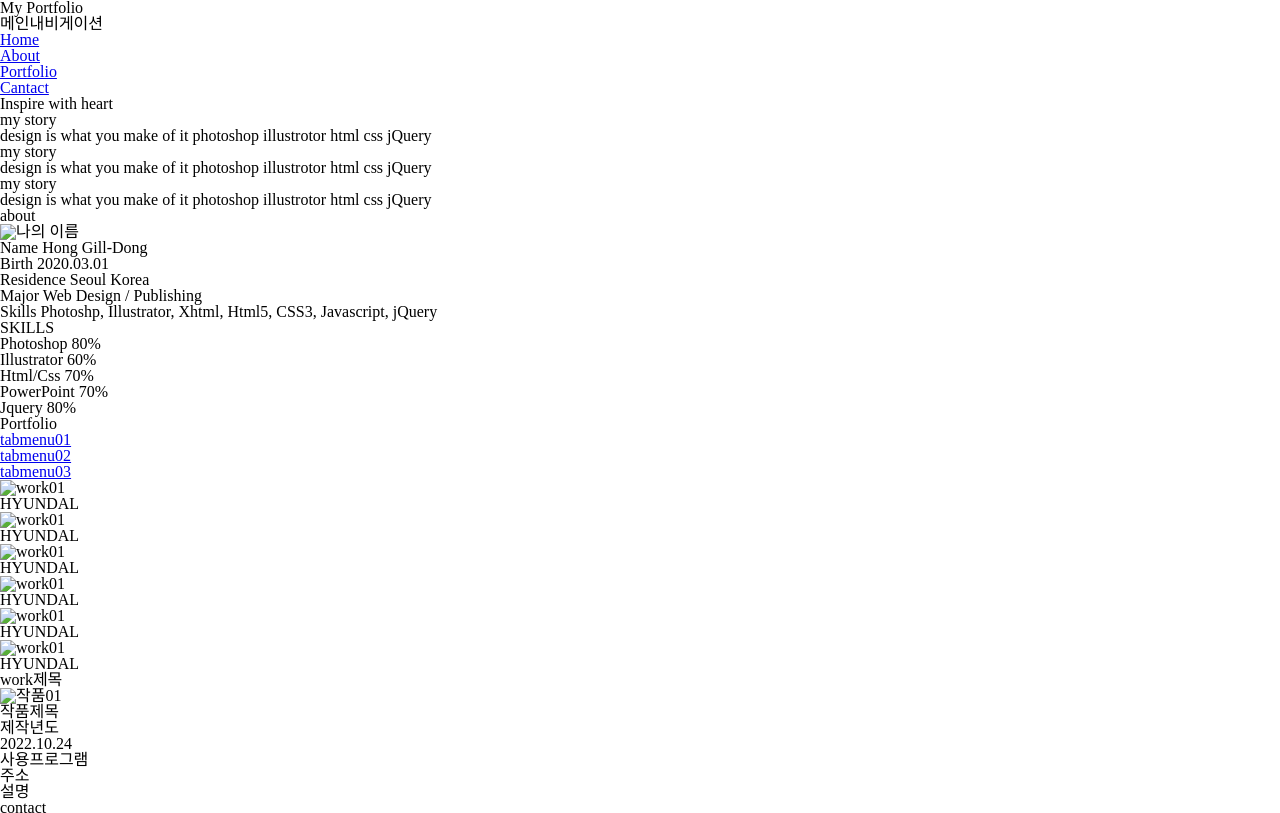
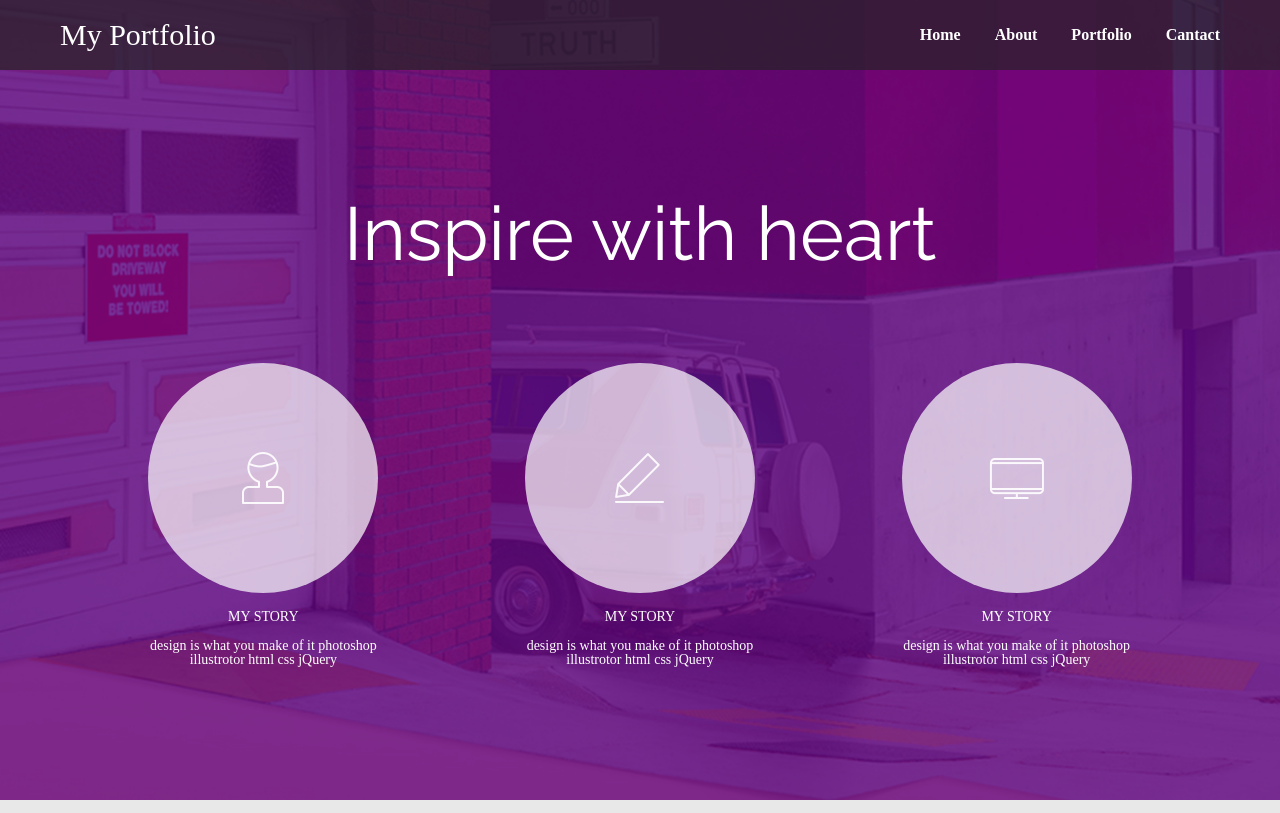
Before and after one commit to hbk1010/respon221024, a website built with Parcel: page index.html in a window 1280 px wide. Shown: the top 813 px of the page. Built offline with nearby package versions, Linux system fonts and the light colour scheme; files whose address does not match are found by name.

Commit message:
작업중

```diff
--- a/css/index.css
+++ b/css/index.css
@@ -0,0 +1,328 @@
+
+@import url('https://fonts.googleapis.com/css2?family=Raleway:wght@100;200;300;400;500;600;700;800;900&display=swap');
+
+.hide {
+  width: 0;
+  height: 0;
+  font-size: 0;
+  line-height: 0;
+  position: absolute;
+  visibility: hidden;
+}
+
+article>h3 {
+  font-family: 'Raleway', sans-serif;
+  font-size: 72px;
+  color: #333;
+  text-align: center;
+}
+
+article {
+  padding: 70px 0;
+  box-sizing: border-box;
+}
+
+
+/* body {
+  font-family: 'Raleway', sans-serif;
+} */
+
+a {
+  text-decoration: none;
+}
+
+img {
+  max-width: 100%;
+  width: auto;
+}
+
+#wrap {}
+
+header {
+  position: fixed;
+  padding: 20px 0;
+  left: 0;
+  top: 0;
+  width: 100%;
+  background: rgba(36,36,36,0.7);
+}
+
+header>div {
+  margin: 0 auto;
+  max-width: 1160px;
+
+  display: flex;
+  align-items: center;
+  justify-content: space-between;
+}
+
+header>div>h1 {}
+header>div>h1>a {
+  font-size: 30px;
+  color: #fff;
+}
+
+header>div>h1 {}
+
+header>div>nav>ul {
+  display: flex;
+  align-items: center;
+
+}
+header>div>nav>ul>li {
+  display: inline-block;
+  margin-left: 34px;
+}
+
+header>div>nav>ul>li>a {
+  font-size: 16px;
+  font-weight: bold;
+  color: #fff;
+}
+
+header>.btn {
+  display: none;
+
+  position: absolute;
+  top: 50%;
+  right: 0;
+  transform: translate(-0,-50%);
+
+  width: 40px;
+  height: 40px;
+  background: #faa;
+}
+
+#box01 {
+  width: 100%;
+  height: 100vh;
+
+  background: url('../images/header_back.png') no-repeat;
+  background-position: center;
+  background-size: cover;
+}
+
+#box01>h3 {
+  position: absolute;
+  top: 24.46%;
+  left: 0;
+
+  width: 100%;
+  text-align: center;
+
+  font-family: 'Raleway', sans-serif;
+  font-size: 75px;
+  color: #fff;
+}
+
+#box01>ul {
+  display: flex;
+  flex-wrap: wrap;
+
+  position: absolute;
+  bottom: 16.57%;
+  left: 50%;
+  transform: translate(-50%,0);
+  color: #fff;
+
+  width: 1130px;
+
+}
+
+#box01>ul>li {
+  width: 33.333%;
+}
+#box01>ul>li>span {
+  display: block;
+  /* %값 안하기 */
+  width: 230px;
+  height: 230px;
+  margin: 0 auto 17px;
+  background: rgba(255,255,255,0.7) url('../images/header_icon_01.png') no-repeat center;
+  border-radius: 50%;
+}
+
+#box01>ul>li:nth-child(2)>span {
+  background-image: url('../images/header_icon_02.png');
+}
+#box01>ul>li:nth-child(3)>span {
+  background-image: url('../images/header_icon_03.png');
+}
+
+#box01>ul>li>dl {
+  width: 230px;
+  margin: 0 auto;
+  text-align: center;
+
+  font-size: 14px;
+}
+
+#box01>ul>li>dl>dt {
+  margin-bottom: 15px;
+  text-transform: uppercase;
+}
+
+/* box02 */
+#box02 {
+  padding: 70px 0;
+  background: #e8e8e8;
+}
+
+#box02>h3 {
+  margin-bottom: 50px;
+  font-family: 'Raleway', sans-serif;
+  font-size: 72px;
+  color: #333;
+  text-align: center;
+}
+
+#box02>section {
+  display: flex;
+  justify-content: space-between;
+  margin: 0 auto;
+  max-width: 1160px;
+  width: 100%;
+}
+
+#box02>section>h4 {
+  width: 312px;
+}
+
+section>ul {
+  width: 736px;
+}
+
+#box02>section.info {
+  margin-bottom: 70px;
+}
+
+#box02>section.info>ul {
+  background: pink;
+  font-size: 18px;
+}
+
+#box02>section.info>ul>li {
+  display: flex;
+  padding-bottom: 10px;
+  margin-bottom: 16px;
+  border-bottom: 1px solid #fff;
+}
+
+#box02>section.info>ul>li>dfn {
+  display: inline-block;
+  width: 145px;
+}
+
+#box02>section.info>ul>li>span {
+  display: inline-block;
+}
+
+#box02>section.skill>ul{
+  background: orange;
+}
+
+#box02>section.skill>ul>li{
+  position: relative;
+  padding-left: 145px;
+  margin-bottom: 39px;
+}
+
+#box02>section.skill>ul>li>dfn {
+  position: absolute;
+  width: 145px;
+  left: 0;
+  top: 0;
+  line-height: 32px;
+}
+
+#box02>section.skill>ul>li>span {
+  display: block;
+  width: 100%;
+  height: 32px;
+  background: #333 url('../images/bar.gif') no-repeat left top;
+
+  text-indent: -9999px;
+}
+
+#box02>section.skill>ul>li:nth-child(1)>span {
+  background-size: 80% 100%;
+}
+#box02>section.skill>ul>li:nth-child(2)>span {
+  background-size: 60% 100%;
+}
+#box02>section.skill>ul>li:nth-child(3)>span {
+  background-size: 70% 100%;
+}
+#box02>section.skill>ul>li:nth-child(4)>span {
+  background-size: 70% 100%;
+}
+#box02>section.skill>ul>li:nth-child(5)>span {
+  background-size: 80% 100%;
+}
+
+/*
+#box02>section.info>h4 {
+  padding-left: 25px;
+}
+
+#box02>section.info h4 img {
+  width: 290px;
+  height: 190px;
+}
+
+
+section.info>ul>li {
+  margin-bottom: 20px;
+}
+
+section.info>ul>li>dfn {
+  display: inline-block;
+  padding-left: 40px;
+  width: 185px;
+  font-size: 18px;
+  color: #666;
+}
+
+section.skill {
+  display: flex;
+
+  margin: 0 auto;
+  max-width: 1160px;
+  width: 100%;
+}
+
+section.skill h4 {
+  padding-left: 90px;
+
+  font-size: 30px;
+  color: #666;
+}
+
+section.skill>ul {
+  width: 100%;
+}
+
+section.skill>ul>li {
+  display: flex;
+  align-items: flex-start;
+  margin-bottom: 40px;
+  width: 100%;
+}
+
+section.skill>ul>li>dfn {
+  display: inline-block;
+  padding-left: 40px;
+  width: 185px;
+  font-size: 18px;
+  color: #666;
+}
+
+section.skill>ul>li>span {
+  display: block;
+  height: 35px;
+  background: #faa;
+}
+
+section.skill>ul>li:nth-child(1)>span {
+  width: 80%;
+} */
--- a/index.html
+++ b/index.html
@@ -17,7 +17,7 @@
   <div class="wrap">
     <header>
       <div>
-        <h1>My Portfolio</h1>
+        <h1><a href="#">My Portfolio</a></h1>
         <nav>
           <h2 class="hide">메인내비게이션</h2>
           <ul>
@@ -37,7 +37,7 @@
     </header>
 
     <!-- box01 -->
-    <article class="box01">
+    <article id="box01">
       <h3>Inspire with heart</h3>
 
       <ul>
@@ -74,7 +74,7 @@
     </article>
 
     <!-- box02 -->
-    <article class="box02">
+    <article id="box02">
       <h3>about</h3>
 
       <section class="info">
@@ -108,7 +108,7 @@
         </ul>
       </section>
 
-      <section calss="skill">
+      <section class="skill">
         <h4>SKILLS</h4>
         <ul>
           <li>
@@ -136,7 +136,7 @@
     </article>
 
     <!-- box03 -->
-    <article class="box03">
+    <article id="box03">
       <h3>Portfolio</h3>
       <!-- tab menu -->
       <ul>
@@ -220,7 +220,7 @@
     </article>
 
     <!-- box04 -->
-    <article class="box04">
+    <article id="box04">
       <h3>contact</h3>
 
       <div>
```
Also changed, not shown: images/bar.gif (added), images/contact_icon_01.png (added), images/contact_icon_02.png (added), images/contact_icon_03.png (added), images/contact_icon_04.png (added), images/header_back.png (added), images/header_icon_01.png (added), images/header_icon_02.png (added), images/header_icon_03.png (added), images/header_pic.png (added), images/menu_icon.png (added), images/pic01.png (added), images/pic02.png (added), images/pic03.png (added), 1 more files.
